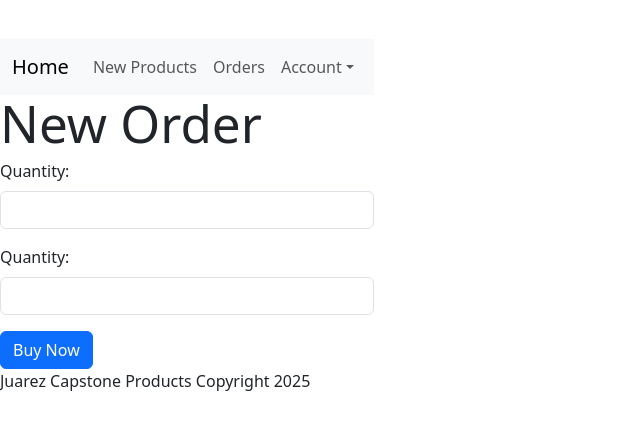
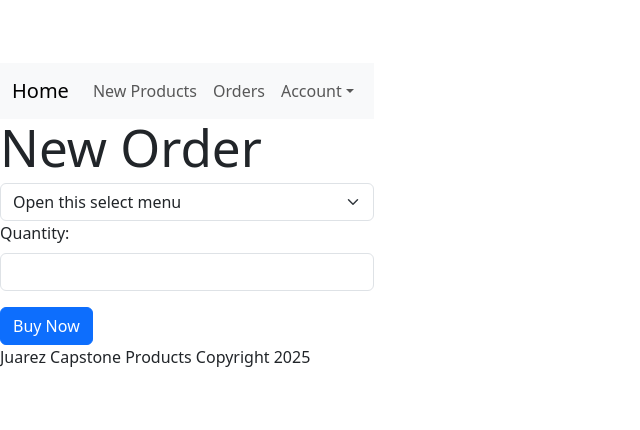
Before and after one commit to alejandroajuarez/mini-capstone-frontend, a React (Vite) app: page /orders/new in a window 1280 px wide. Shown: the part 176-606 px from the top of the page, without its empty margins (0-640 px from the left). Built offline with nearby package versions, Linux system fonts and the light colour scheme; no server answers.

Commit message:
add option menu

```diff
--- a/src/OrdersNew.jsx
+++ b/src/OrdersNew.jsx
@@ -29,10 +29,12 @@ export function OrdersNew() {
     <div id="orders-new">
       <h1>New Order</h1>
       <form onSubmit={handleSubmit}>
-      <div className="mb-3">
-          <label htmlFor="product" className="form-label">Quantity: </label>
-          <input type="integer" className="form-control" id="price" name="quantity" />
-        </div>
+      <select className="form-select" aria-label="Default select example">
+        <option selected>Open this select menu</option>
+        <option value="1">One</option>
+        {/* <option value="2">Two</option>
+        <option value="3">Three</option> */}
+      </select>
         <div className="mb-3">
           <label htmlFor="quantity" className="form-label">Quantity: </label>
           <input type="integer" className="form-control" id="price" name="quantity" />
```
